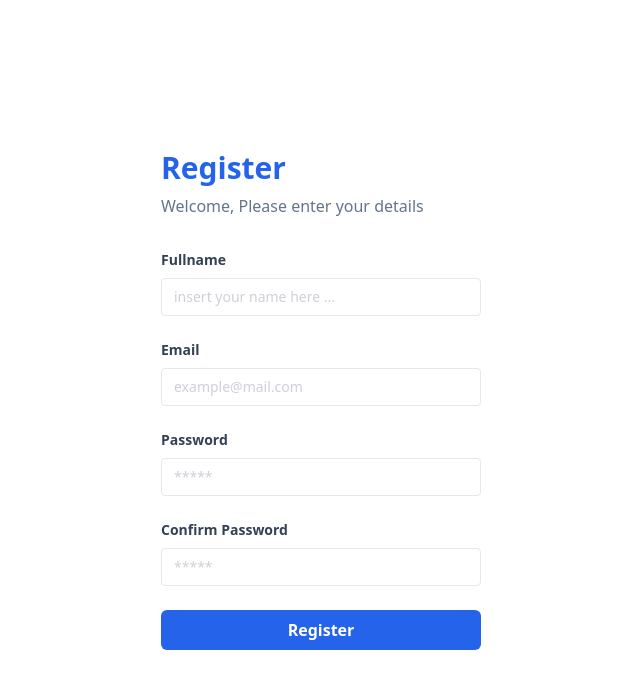
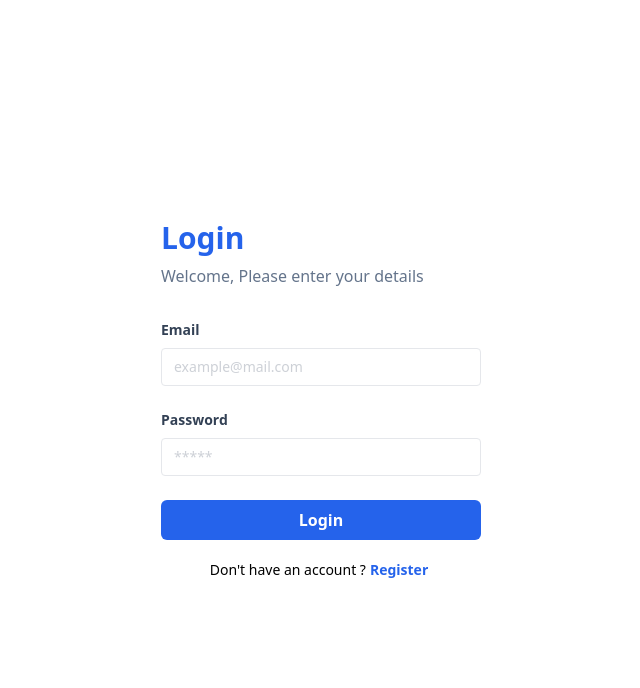
Before and after one commit to komarnetwork/my-react-app, a React (Vite) app: page /login in a window 1280 px wide. Shown: the top 688 px of the page, without its empty margins (319-959 px from the left). Built offline with nearby package versions, Linux system fonts and the light colour scheme.

Commit message:
React Router

```diff
--- a/eslint.config.js
+++ b/eslint.config.js
@@ -35,6 +35,7 @@ export default [
       ],
       'react/prop-types': 'off',
       'unicorn/no-unknown-words': 'off',
+      'react/no-unescaped-entities': 'off',
     },
   },
 ];
--- a/package.json
+++ b/package.json
@@ -11,7 +11,8 @@
   },
   "dependencies": {
     "react": "^18.3.1",
-    "react-dom": "^18.3.1"
+    "react-dom": "^18.3.1",
+    "react-router-dom": "^6.26.1"
   },
   "devDependencies": {
     "@eslint/js": "^9.9.0",
--- a/src/components/Elements/Input/Input.jsx
+++ b/src/components/Elements/Input/Input.jsx
@@ -1,8 +1,8 @@
 const Input = (props) => {
-  const { id, type, placeholder, name } = props;
+  const { type, placeholder, name } = props;
   return (
     <input
-      id={id}
+      id={name}
       type={type}
       className='text-sm border rounded w-full py-2 px-3 text-slate-700 placeholder:opacity-50'
       placeholder={placeholder}
--- a/src/components/Fragments/FormRegister.jsx
+++ b/src/components/Fragments/FormRegister.jsx
@@ -28,7 +28,7 @@ const FormRegister = () => {
       />
       <InputForm
         label='Confirm Password'
-        id='password'
+        id='confirmPassword'
         type='password'
         placeholder='*****'
         name='confirmPassword'
--- a/src/components/Layouts/AuthLayout.jsx
+++ b/src/components/Layouts/AuthLayout.jsx
@@ -2,6 +2,7 @@ const AuthLayout = (props) => {
   const { children, title } = props;
 
   return (
+    <div className='flex justify-center items-center min-h-screen'>
       <div className='w-full max-w-xs'>
         <h1 className='text-3xl font-bold mb-2 text-blue-600'>{title}</h1>
         <p className='font-medium text-slate-500 mb-8'>
@@ -9,6 +10,7 @@ const AuthLayout = (props) => {
         </p>
         {children}
       </div>
+    </div>
   );
 };
 
--- a/src/main.jsx
+++ b/src/main.jsx
@@ -1,10 +1,20 @@
-import { StrictMode } from 'react'
-import { createRoot } from 'react-dom/client'
-import App from './App.jsx'
-import './index.css'
+import { StrictMode } from 'react';
+import { createRoot } from 'react-dom/client';
+import './index.css';
+import { createBrowserRouter, RouterProvider } from 'react-router-dom';
+import LoginPage from './pages/login';
+import RegisterPage from './pages/register';
+import ErrorPage from './pages/404';
 
+const router = createBrowserRouter([
+  { path: '/', element: <div>HomePage</div>, errorElement: <ErrorPage /> },
+  { path: '/login', element: <LoginPage /> },
+  { path: '/register', element: <RegisterPage /> },
+]);
 createRoot(document.getElementById('root')).render(
   <StrictMode>
-    <App />
-  </StrictMode>,
-)
+    {/* <App /> */}
+
+    <RouterProvider router={router} />
+  </StrictMode>
+);
--- /dev/null
+++ b/src/pages/404.jsx
@@ -0,0 +1,15 @@
+import { useRouteError } from 'react-router-dom';
+
+const ErrorPage = () => {
+  const error = useRouteError();
+
+  return (
+    <div className='flex justify-center min-h-screen items-center flex-col'>
+      <h1 className='text-3xl font-bold'>Opps!</h1>
+      <p className='my-3 text-xl'>Sorry, an unexpected error has occured</p>
+      <p className='text-xl'>{error.statusText || error.message}</p>
+    </div>
+  );
+};
+
+export default ErrorPage;
--- a/src/pages/login.jsx
+++ b/src/pages/login.jsx
@@ -1,10 +1,17 @@
 import AuthLayout from '../components/Layouts/AuthLayout';
 import FormLogin from '../components/Fragments/FormLogin';
+import { Link } from 'react-router-dom';
 
 const LoginPage = () => {
   return (
     <AuthLayout title='Login'>
       <FormLogin />
+      <p className='text-sm mt-5 text-center'>
+        Don't have an account ?
+        <Link to='/register' className='font-bold text-blue-600 mx-1'>
+          Register
+        </Link>
+      </p>
     </AuthLayout>
   );
 };
--- a/src/pages/register.jsx
+++ b/src/pages/register.jsx
@@ -1,10 +1,17 @@
 import AuthLayout from '../components/Layouts/AuthLayout';
 import FormRegister from '../components/Fragments/FormRegister';
+import { Link } from 'react-router-dom';
 
 const RegisterPage = () => {
   return (
     <AuthLayout title='Register'>
       <FormRegister />
+      <p className='text-sm mt-5 text-center'>
+        Have an account ?
+        <Link to='/login' className='font-bold text-blue-600 mx-1'>
+          Login
+        </Link>
+      </p>
     </AuthLayout>
   );
 };
```
Also changed, not shown: 1 other file (tests, documents, lock files or other folders). Lines whose indentation alone changed are shown as unchanged.
